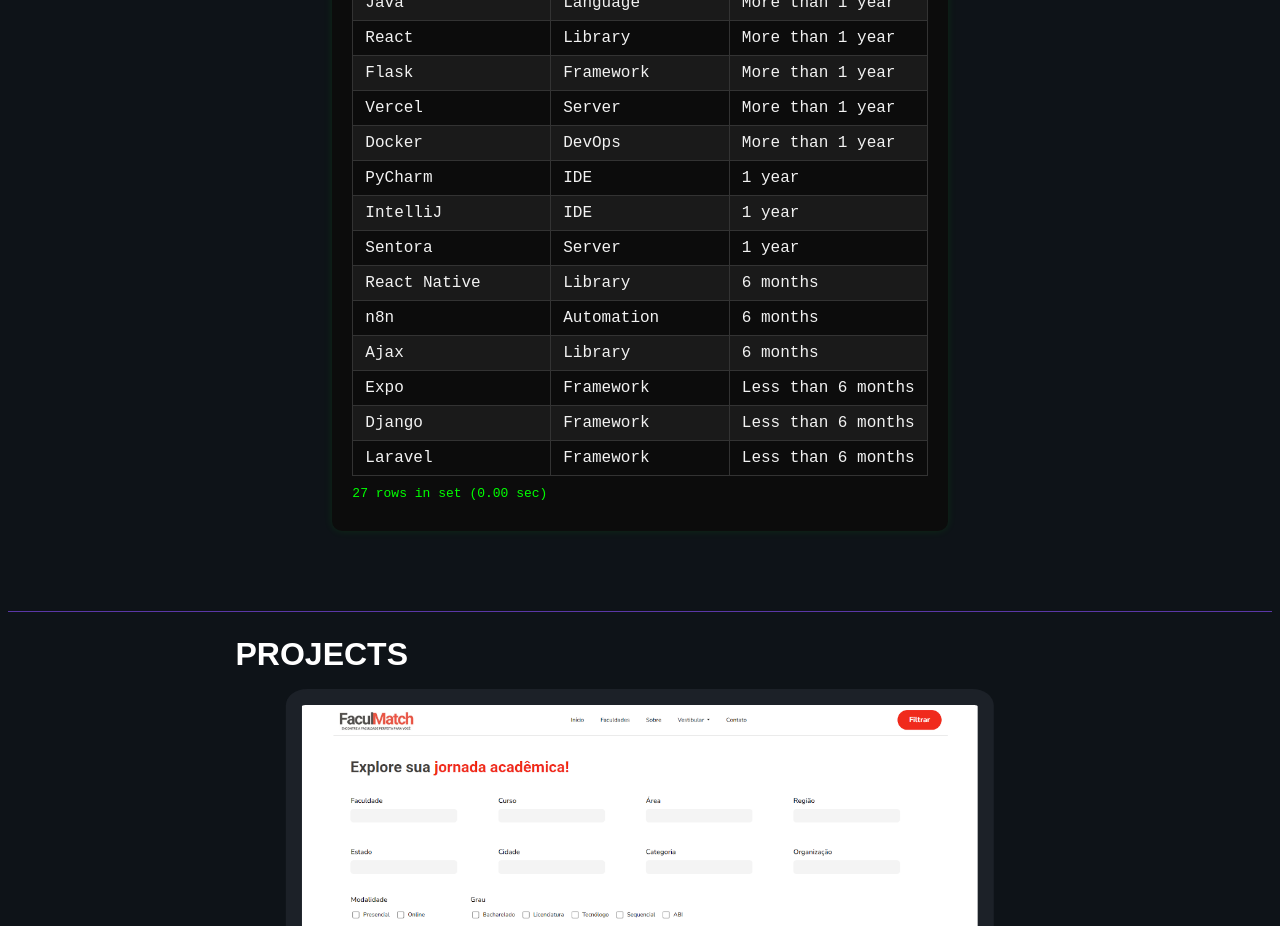
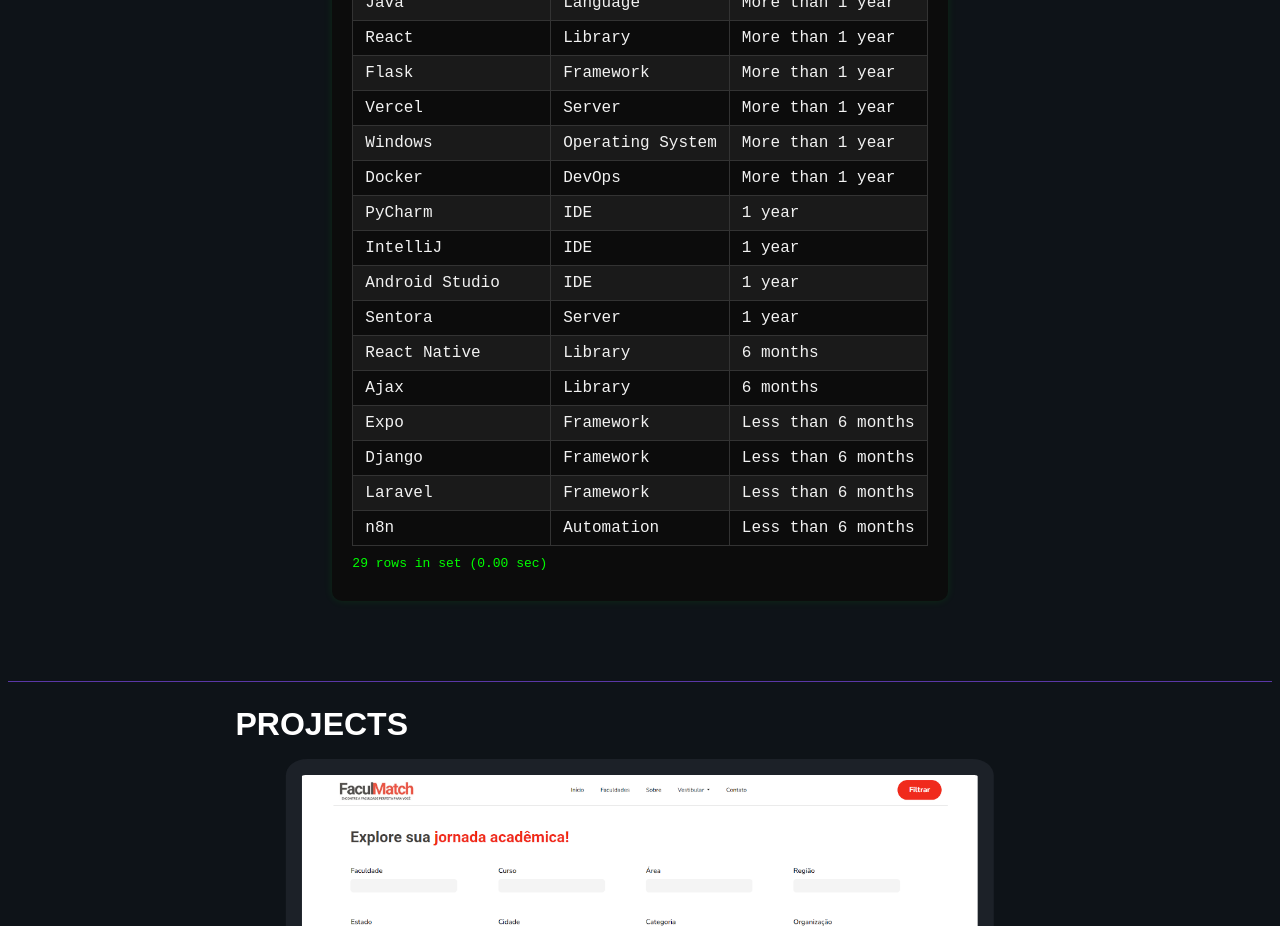
Before and after one commit to Thiago0808/portfolio, a React (Vite) app: page / in a window 1280 px wide. Shown: the part 1260-2186 px from the top of the page. Built offline with nearby package versions, Linux system fonts and the light colour scheme; a web font is replaced by a local one.

Commit message:
fix: Corrige habilidades

```diff
--- a/src/content/skillsContent.ts
+++ b/src/content/skillsContent.ts
@@ -34,23 +34,21 @@
   { name: "PHP", type: "language", time: "gt_2_years" },
   { name: "Java", type: "language", time: "gt_1_year" },
   { name: "Python", type: "language", time: "gt_3_years" },
+
   { name: "React", type: "library", time: "gt_1_year" },
   { name: "React Native", type: "library", time: "6_months" },
-  { name: "n8n", type: "automation", time: "6_months" },
-
-
+  { name: "Ajax", type: "library", time: "6_months" },
 
   { name: "Visual Studio Code", type: "ide", time: "gt_3_years" },
   { name: "PyCharm", type: "ide", time: "1_year" },
   { name: "IntelliJ", type: "ide", time: "1_year" },
+  { name: "Android Studio", type: "ide", time: "1_year" },
 
   { name: "Expo", type: "framework", time: "lt_6_months" },
   { name: "Bootstrap", type: "framework", time: "gt_2_years" },
   { name: "Flask", type: "framework", time: "gt_1_year" },
   { name: "Django", type: "framework", time: "lt_6_months" },
   { name: "Laravel", type: "framework", time: "lt_6_months" },
-
-  { name: "Ajax", type: "library", time: "6_months" },
 
   { name: "MySQL", type: "database", time: "gt_3_years" },
   { name: "MariaDB", type: "database", time: "gt_3_years" },
@@ -61,5 +59,8 @@
   { name: "Hostinger", type: "server", time: "gt_2_years" },
 
   { name: "Linux", type: "os", time: "gt_3_years" },
+  { name: "Windows", type: "os", time: "gt_1_year" },
+
   { name: "Docker", type: "devops", time: "gt_1_year" },
+  { name: "n8n", type: "automation", time: "lt_6_months" },
 ];
```
